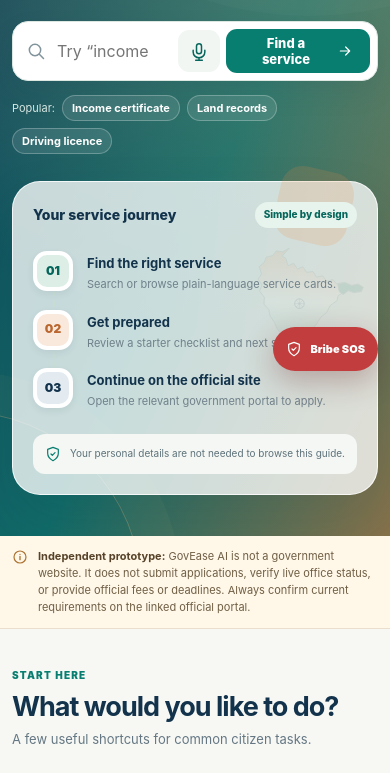
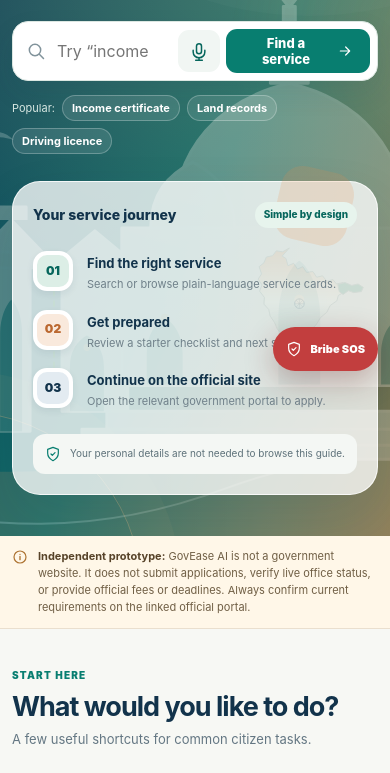
Before and after one commit to lordvictor9/govease-ai-citizen-services, a plain HTML site: page index.html in a window 390 px wide. Shown: the part 461-1234 px from the top of the page. Drawn offline with Linux system fonts and the light colour scheme.

Commit message:
Add India-inspired hero background illustration

```diff
--- a/index.html
+++ b/index.html
@@ -62,7 +62,7 @@
     .count-badge { display: inline-grid; min-width: 20px; height: 20px; place-items: center; border-radius: 50%; background: var(--teal); color: white; font-size: 10px; }
     .menu-button { display: none; border: 0; background: transparent; color: var(--navy); padding: 7px; }
 
-    .hero { --pointer-x: 72%; --pointer-y: 35%; position: relative; overflow: hidden; padding: 56px 0 52px; background: radial-gradient(ellipse 42rem 35rem at var(--pointer-x) var(--pointer-y), rgba(255,208,142,.22), transparent 68%), linear-gradient(116deg, #113754 0%, #116b68 58%, #bf753c 120%); }
+    .hero { --pointer-x: 72%; --pointer-y: 35%; position: relative; overflow: hidden; padding: 56px 0 52px; background: url("india-inspired-background.svg") right 3% center / auto 120% no-repeat, radial-gradient(ellipse 42rem 35rem at var(--pointer-x) var(--pointer-y), rgba(255,208,142,.22), transparent 68%), linear-gradient(116deg, #113754 0%, #116b68 58%, #bf753c 120%); }
     .hero:before, .hero:after { content: ""; position: absolute; border-radius: 50%; pointer-events: none; }
     .hero:before { width: 500px; height: 500px; right: -170px; top: -230px; border: 1px solid rgba(255,255,255,.18); box-shadow: 0 0 0 46px rgba(255,255,255,.035), 0 0 0 93px rgba(255,255,255,.025); transform: translate3d(var(--pointer-shift-x, 0px), calc(var(--pointer-shift-y, 0px) + var(--scroll-shift, 0px)), 0); transition: transform .4s ease-out; }
     .hero:after { width: 360px; height: 360px; left: -220px; bottom: -245px; border: 1px solid rgba(255,193,133,.28); box-shadow: 0 0 0 40px rgba(255,193,133,.045); transform: translate3d(var(--pointer-shift-x-reverse, 0px), calc(var(--pointer-shift-y-reverse, 0px) - var(--scroll-shift, 0px)), 0); transition: transform .55s ease-out; }
@@ -337,6 +337,7 @@
       .desk-link .icon { width: 18px; height: 18px; }
       .lang-select { max-width: 91px; height: 37px; padding: 0 5px; font-size: 10px; }
       .hero { padding: 48px 0 42px; }
+      .hero { background-position: right -310px bottom 0, center, center; background-size: auto 78%, auto, auto; }
       .hero-grid { grid-template-columns: 1fr; gap: 27px; }
       .hero h1 { font-size: clamp(38px, 11vw, 52px); letter-spacing: -1.7px; }
       .hero-copy { font-size: 14px; }
```
